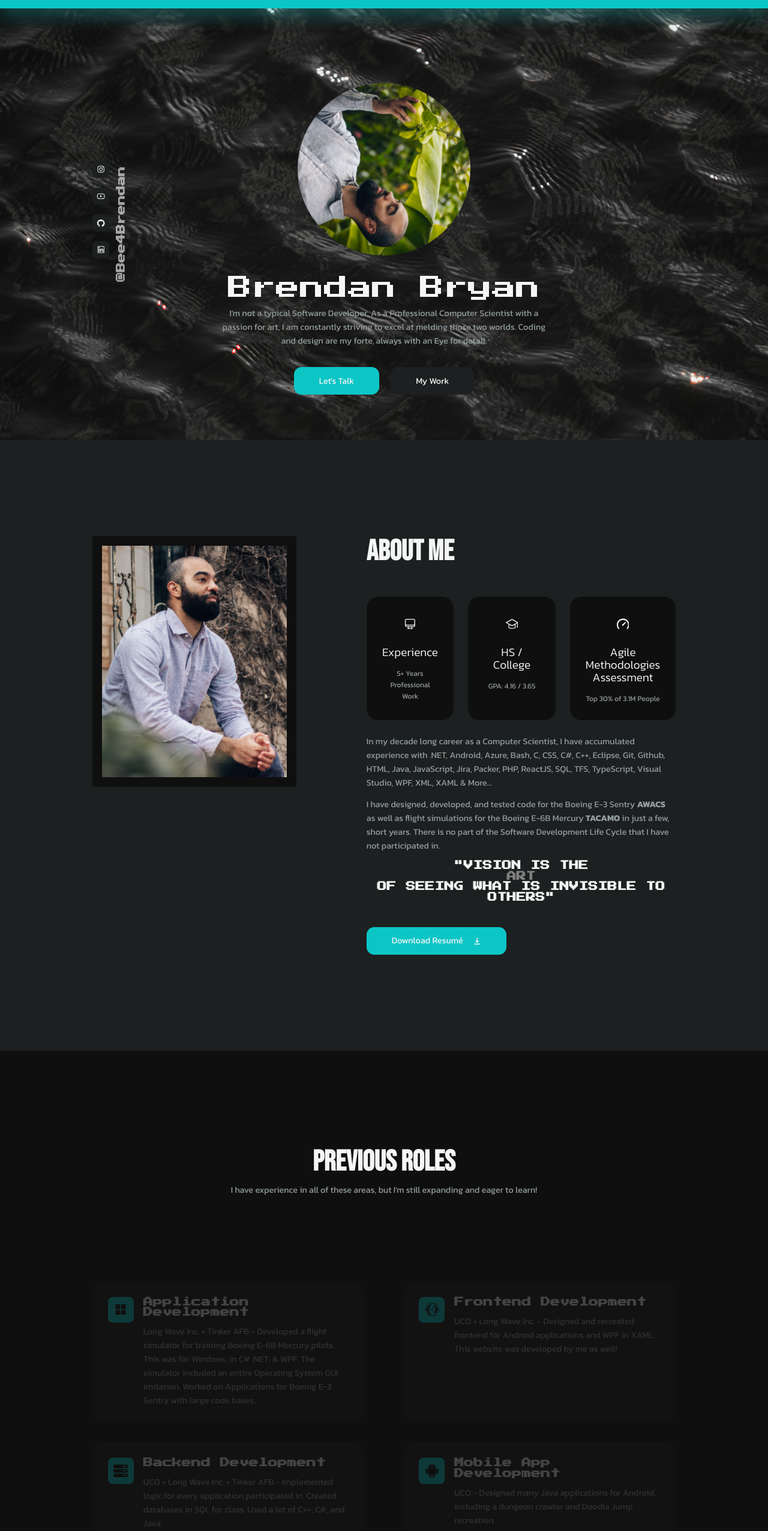
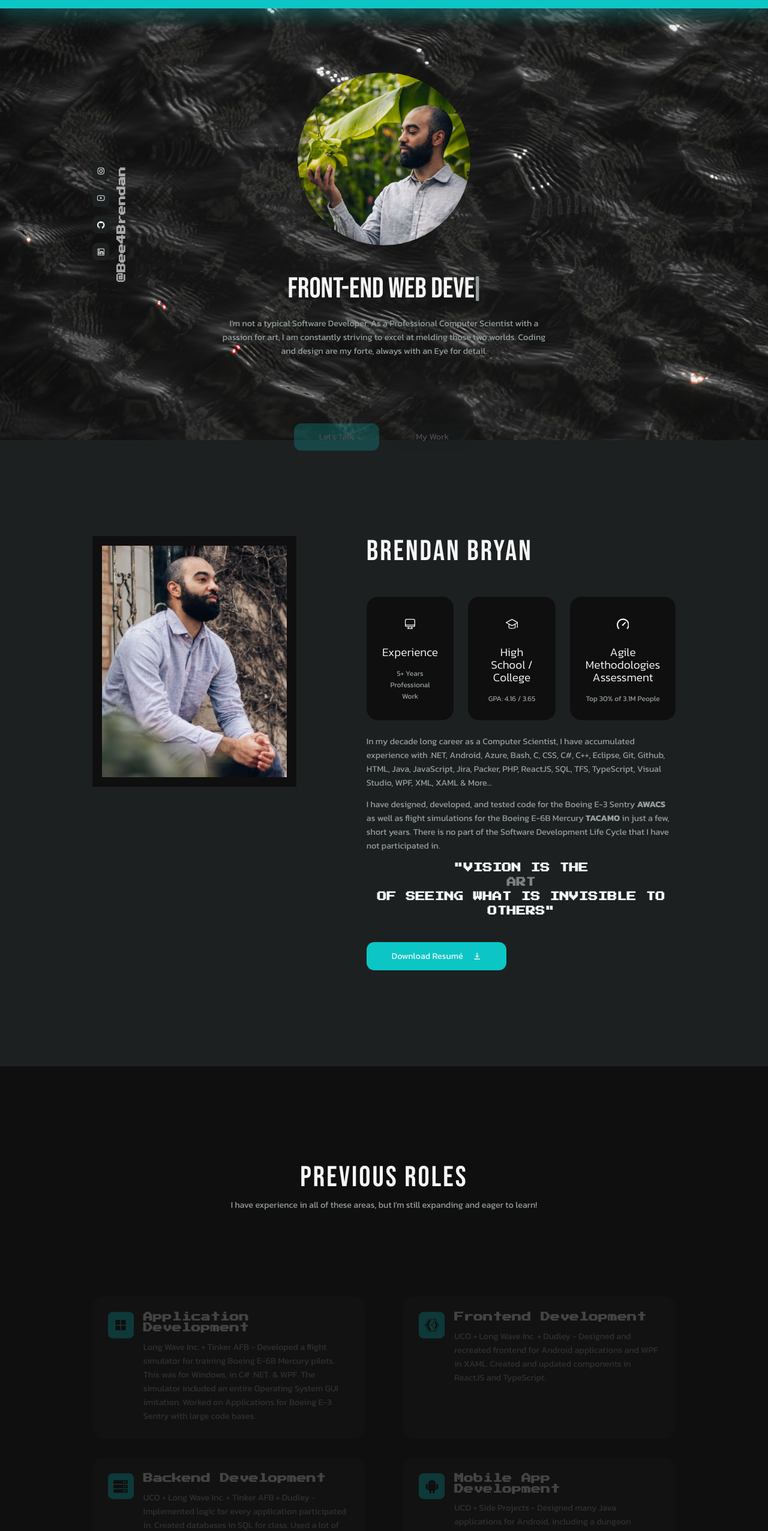
Before and after one commit to Bee4Brendan/react-portfolio, a React (Create React App) app: page / in a window 1280 px wide. Shown: the part 66-2619 px from the top of the page at 60% size. Built offline with nearby package versions, Linux system fonts and the light colour scheme; a web font is replaced by a local one.

Commit message:
Added Typing animation for Job Titles, information in the Roles Section, and changed About Me to my name

```diff
--- a/package.json
+++ b/package.json
@@ -14,6 +14,7 @@
     "react-scripts": "5.0.1",
     "react-scrollspy": "^3.4.3",
     "swiper": "^9.3.1",
+    "typed.js": "^2.1.0",
     "web-vitals": "^2.1.4"
   },
   "scripts": {
--- a/src/index.css
+++ b/src/index.css
@@ -44,9 +44,6 @@ body {
     line-height: 1.6;
     font-size: 0.9rem;
 }
-
-
-
 
 
 
@@ -134,7 +131,7 @@ a {
 }
 
 /* GENERAL HEADING STYLES */
-h1, h1-pixel, h2, h3, h4, h5, h6 {
+h1, h1-pixel, h2, h2-typed, h3, h4, h5, h6 {
     line-height: 1.1;
     color: var(--color-black);
 }
@@ -151,11 +148,23 @@ h1-pixel {
 h2 {
     font-size: 3rem;
     font-family: 'Bebas Neue', cursive;
+    font-weight: 300;
+    letter-spacing: 3;
+}
+
+h2-typed {
+    font-size: 3rem;
+    font-family: 'Bebas Neue', cursive;
+}
+
+.typed-cursor {
+    font-size: 3rem;
 }
 
 h3 {
     font-size: 1.5rem;
     font-family: 'Press Start 2P', cursive;
+    line-height: 1.5;
 }
 
 h4 {
@@ -269,8 +278,8 @@ img {
         font-size: 1.5rem;
     }
 
-    h2 {
-        font-size: 1.8rem;
+    h2, h2-typed {
+        font-size: 2rem;
     }
 
     h3 {
--- a/src/sections/about/About.jsx
+++ b/src/sections/about/About.jsx
@@ -15,7 +15,7 @@ const About = () => {
                 </div>
             </div>
             <div className="about__right">
-                <h2>About Me</h2>
+                <h2>Brendan Bryan </h2>
                 <div className="about__cards">
                     {
                         data.map(item => (
--- a/src/sections/about/data.js
+++ b/src/sections/about/data.js
@@ -5,7 +5,7 @@ import {SiSpeedtest} from 'react-icons/si'
 
 const data = [
     {id: 1, icon: <HiOutlineComputerDesktop/>, title: 'Experience', desc: '5+ Years Professional Work'},
-    {id: 2, icon: <SlGraduation/>, title: 'HS / College', desc: 'GPA: 4.16 / 3.65'},
+    {id: 2, icon: <SlGraduation/>, title: 'High School / College', desc: 'GPA: 4.16 / 3.65'},
     {id: 3, icon: <SiSpeedtest/>, title: 'Agile Methodologies Assessment', desc: 'Top 30% of 3.1M People'}
     ]
 
--- a/src/sections/header/Header.jsx
+++ b/src/sections/header/Header.jsx
@@ -1,14 +1,36 @@
-import { useEffect } from 'react'
+import { useEffect, useRef } from 'react'
 import HeaderImage from '../../assets/selfie5.jpeg'
 import HeaderTitle from '../../assets/8bit-1.png'
 import data from './data'
 import AOS from 'aos'
 import 'aos/dist/aos.css'
 import './header.css'
+import Typed from 'typed.js'
 
 const Header = () => {
+
+  const el = useRef(null);
+  // Create reference to store the Typed instance itself
+	const typed = useRef(null);
+
   useEffect(() => {
-    AOS.init({duration: 2000})
+    AOS.init({duration: 2000});
+
+    const options = {
+    	strings: ['Software Developer', 'Photographer', 'Front-End Web Developer', 'Application Developer', 'Back-End Web Developer'],
+      loop: true,
+      showCursor: true,
+      typeSpeed: 70,
+      backSpeed: 30,
+    };
+
+    typed.current = new Typed(el.current, options);
+
+    return () => {
+      // Make sure to destroy Typed instance during cleanup
+      // to prevent memory leaks
+      typed.current.destroy();
+    }
   }, [])
 
   return (
@@ -17,7 +39,8 @@ const Header = () => {
         <div className="header__profile" data-aos="fade-in">
           <img src={HeaderImage} alt="Header Portait"/>
         </div>
-        <h1-pixel data-aos="flip-right">Brendan Bryan</h1-pixel>
+        {/* <h2 data-aos="flip-right">Brendan Bryan</h2> */}
+        <div><h2-typed ref={el}></h2-typed></div>
         {/* <img className="btn sm header__title" src={HeaderTitle} data-aos="flip-right" alt="Header Title"/> */}
           <p data-aos="fade-up">
           I'm not a typical Software Developer. As a Professional Computer Scientist
--- a/src/sections/header/header.css
+++ b/src/sections/header/header.css
@@ -40,7 +40,7 @@ header {
     transform: translateY(-0.5rem);
 }
 
-.header__profile{
+/* .header__profile{
     animation: header-title-spin infinite 20s linear;
 }
 
@@ -51,7 +51,7 @@ header {
     to {
         transform: rotate(360deg);
     }
-}
+} */
 
 .btn.skill_badge {
     width: 150px;
--- a/src/sections/roles/data.js
+++ b/src/sections/roles/data.js
@@ -9,13 +9,13 @@ const data = [
         id: 1, icon: <AiFillAppstore/>, title: 'Application Development', desc: "Long Wave Inc. + Tinker AFB - Developed a flight simulator for training Boeing E-6B Mercury pilots. This was for Windows, in C# .NET. & WPF. The simulator included an entire Operating System GUI imitation. Worked on Applications for Boeing E-3 Sentry with large code bases."
     },
     {
-        id: 2, icon: <SiXaml/>, title: 'Frontend Development', desc: "UCO + Long Wave Inc. - Designed and recreated frontend for Android applications and WPF in XAML. This website was developed by me as well!"
+        id: 2, icon: <SiXaml/>, title: 'Frontend Development', desc: "UCO + Long Wave Inc. + Dudley - Designed and recreated frontend for Android applications and WPF in XAML. Created and updated components in ReactJS and TypeScript."
     },
     {
-        id: 3, icon: <FaServer/>, title: 'Backend Development', desc: "UCO + Long Wave Inc. + Tinker AFB - Implemented logic for every application participated in. Created databases in SQL for class. Used a lot of C++, C#, and Java."
+        id: 3, icon: <FaServer/>, title: 'Backend Development', desc: "UCO + Long Wave Inc. + Tinker AFB + Dudley - Implemented logic for every application participated in. Created databases in SQL for class. Used a lot of C++, C# (Entity Framework), and Java."
     },
     {
-        id: 4, icon: <BsAndroid2/>, title: 'Mobile App Development', desc: 'UCO - Designed many Java applications for Android, including a dungeon crawler and Doodle Jump recreation.'
+        id: 4, icon: <BsAndroid2/>, title: 'Mobile App Development', desc: 'UCO + Side Projects - Designed many Java applications for Android, including a dungeon crawler and Doodle Jump recreation.'
     }
 ]
 
```
Also changed, not shown: 1 other file (tests, documents, lock files or other folders).
